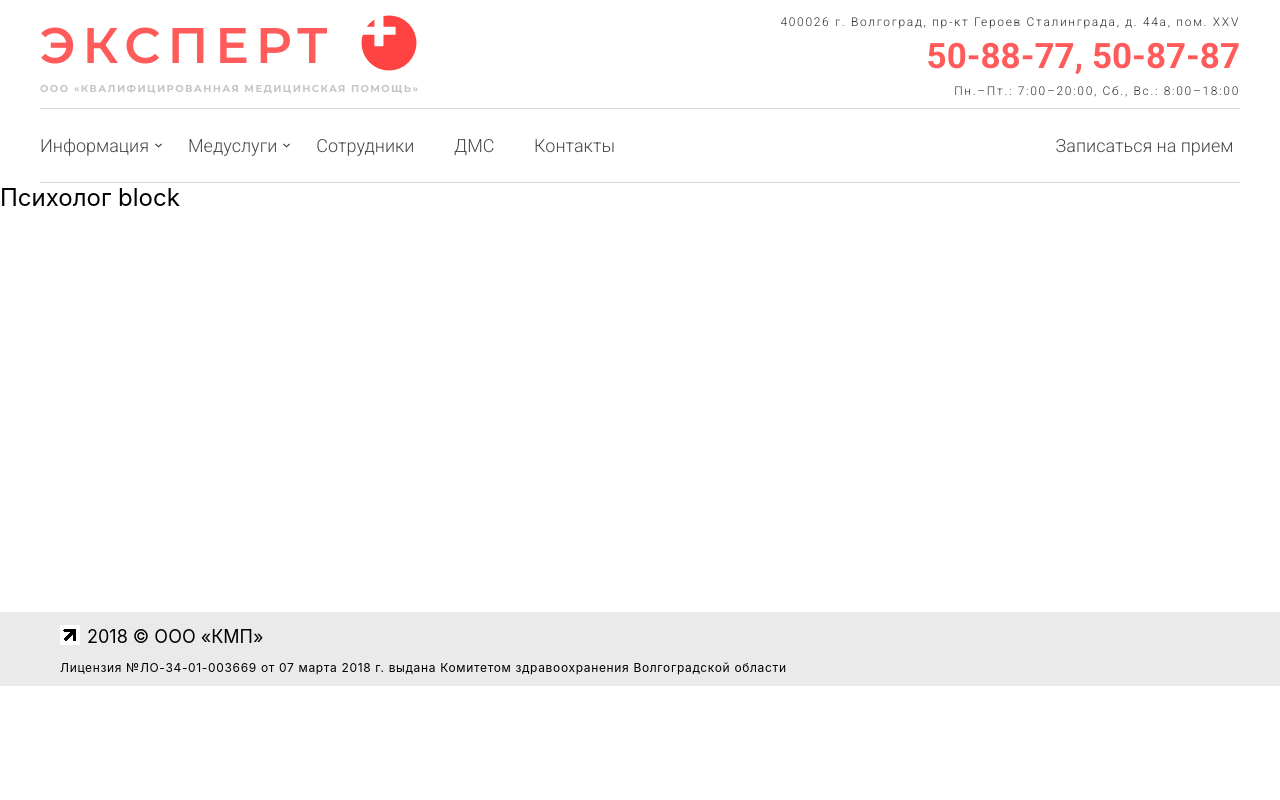
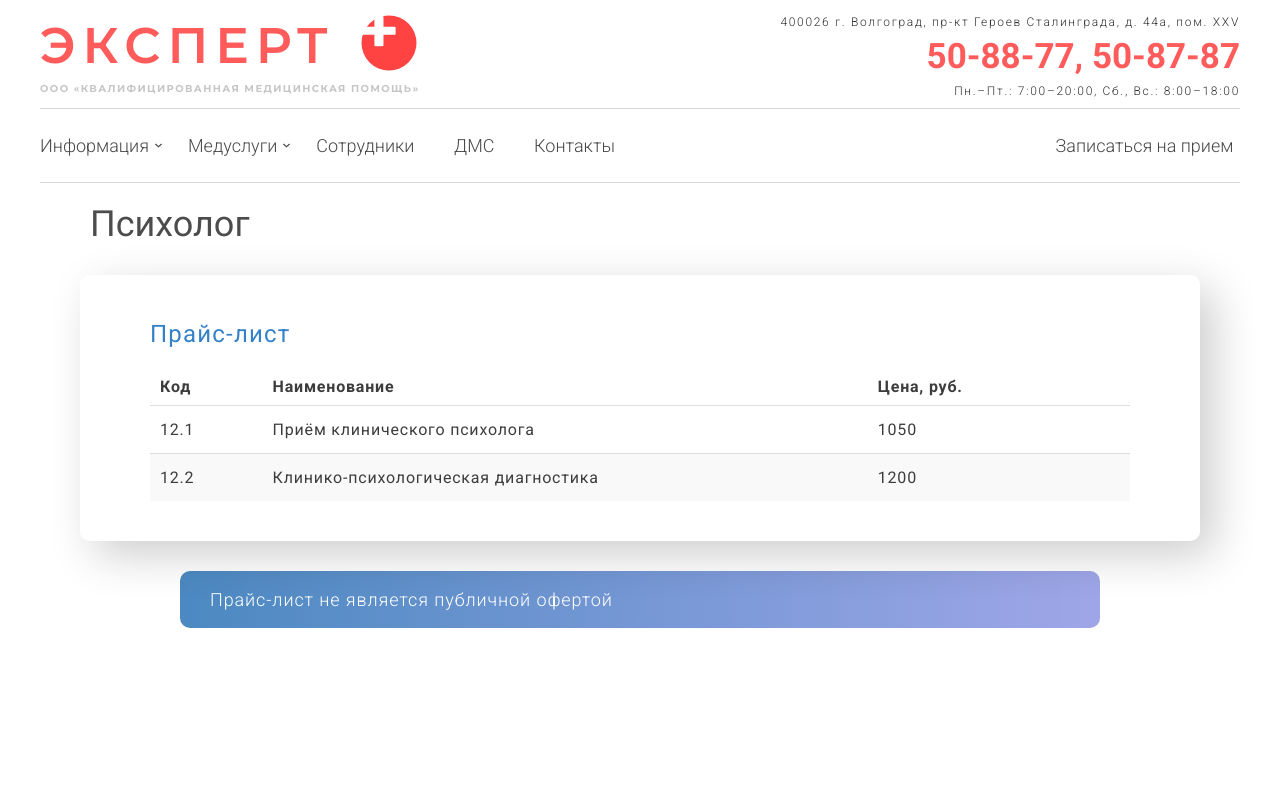
Before and after one commit to CanUFeelMyHeart/expertPlus, a React (Create React App) app in the folder medical-clinic-expert/: page /services/psikholog in a window 1280 px wide. Shown: the top 800 px of the page. Built offline with nearby package versions, Linux system fonts and the light colour scheme; the HTML template or start-up script is replaced by a standard one.

Commit message:
psychologist page is set

```diff
--- a/medical-clinic-expert/src/components/PriceListComponent/PriceListComponent.css
+++ b/medical-clinic-expert/src/components/PriceListComponent/PriceListComponent.css
@@ -5,6 +5,7 @@
     line-height: 27px;
     font-size: 16px;
     letter-spacing: 0.05em;
+    width: 100%;
 
     color: #3d3d3d;
 }
@@ -24,6 +25,7 @@
 
 .PriceListComponent__table {
     border-collapse: collapse;
+    width: 100%;
 }
 
 .PriceListComponent__thead {
--- /dev/null
+++ b/medical-clinic-expert/src/pages/ServicesPages/PsychologistServicePage/PriceInfoPsychologist.jsx
@@ -0,0 +1,12 @@
+export const priceInfoPsychologist = [
+    {
+        code: "12.1",
+        name: "Приём клинического психолога",
+        price: "1050",
+    },
+    {
+        code: "12.2",
+        name: "Клинико-психологическая диагностика",
+        price: "1200",
+    }
+];
--- a/medical-clinic-expert/src/pages/ServicesPages/PsychologistServicePage/PsychologistServicePage.jsx
+++ b/medical-clinic-expert/src/pages/ServicesPages/PsychologistServicePage/PsychologistServicePage.jsx
@@ -1,10 +1,16 @@
 import React from "react";
+import { InformationContainerComponent } from "../../../components/InformationContainerComponent/InformationContainerComponent";
+import { PriceListComponent } from "../../../components/PriceListComponent/PriceListComponent";
+import { OfertaComponent } from "../../../components/PriceListComponent/OfertaComponent";
+import { priceInfoPsychologist } from "./PriceInfoPsychologist";
 
 export const PsychologistServicePage = () => {
     return (
         <div className="PsychologistServicePage">
-            <h2>Психолог block</h2>
-
+            <InformationContainerComponent header="Психолог">
+                <PriceListComponent priceInfo={priceInfoPsychologist} />
+            </InformationContainerComponent>
+            <OfertaComponent />
         </div>
     );
 };
--- a/medical-clinic-expert/src/pages/ServicesPages/TreatmentRoomServicePage/TreatmentRoomServicePage.jsx
+++ b/medical-clinic-expert/src/pages/ServicesPages/TreatmentRoomServicePage/TreatmentRoomServicePage.jsx
@@ -8,7 +8,6 @@ import { priceInfoTreatmentRoom } from "./PriceInfoTreatmentRoom";
 export const TreatmentRoomServicePage = () => {
     return (
         <div className="TreatmentRoomServicePage">
-            {" "}
             <InformationContainerComponent header="Процедурный кабинет">
                 <PriceListComponent priceInfo={priceInfoTreatmentRoom} />
             </InformationContainerComponent>
```
